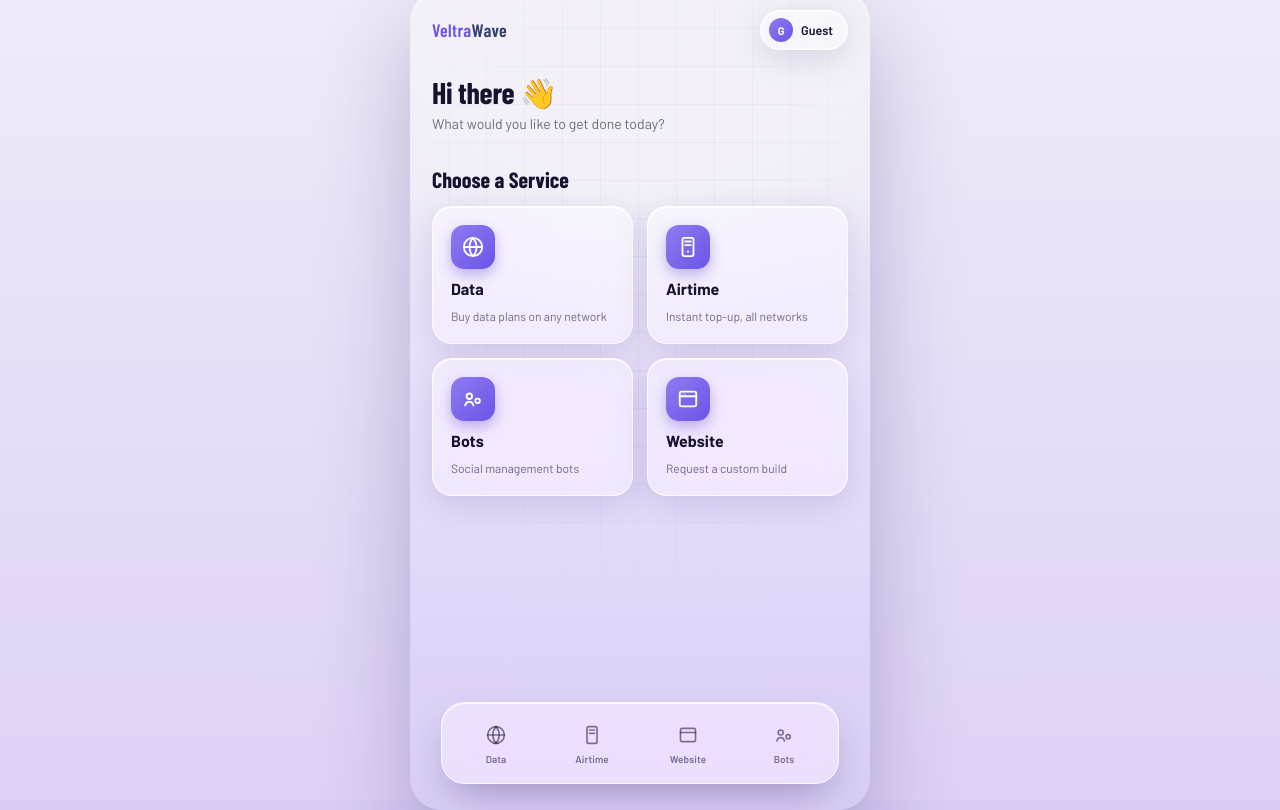
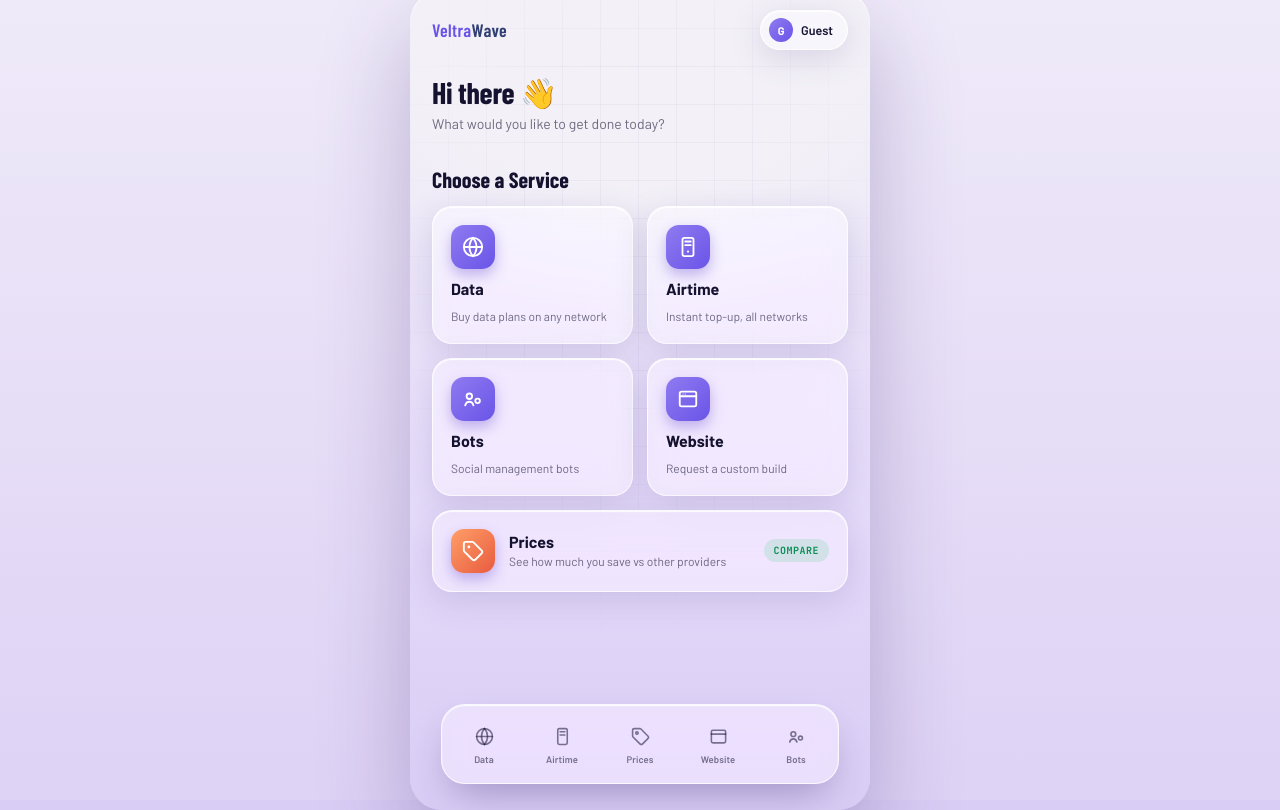
Before and after one commit to Prosperricch/VeltraWave-, a Flask app: page /dashboard in a window 1280 px wide. Run offline with Flask 3, Linux system fonts and the light colour scheme; parts of the project's set-up code (start-up, migrations or seed data) failed here and were passed over; some web fonts are replaced.

Commit message:
Update dashboard.html

```diff
--- a/templates/dashboard.html
+++ b/templates/dashboard.html
@@ -155,6 +155,33 @@
   .svc-tile h3{ margin:0; font-size:16px; font-weight:700; }
   .svc-tile p{ margin:0; font-size:12px; line-height:1.4; color:rgba(21,18,48,0.6); }
 
+  /* Prices tile gets its own accent + spans full width as the 5th tile */
+  .svc-tile.prices{
+    grid-column: 1 / -1;
+    flex-direction:row;
+    align-items:center;
+    gap:14px;
+  }
+  .svc-tile.prices .svc-icon{
+    background:linear-gradient(135deg, #ff9f68, #e85b3f);
+    flex-shrink:0;
+  }
+  .svc-tile.prices .svc-txt h3{ margin:0 0 2px 0; }
+  .svc-tile.prices .svc-txt p{ margin:0; }
+  .svc-tile.prices .svc-badge{
+    margin-left:auto;
+    font-family:'JetBrains Mono', monospace;
+    font-size:10px;
+    font-weight:700;
+    letter-spacing:0.05em;
+    text-transform:uppercase;
+    color:#0f8f57;
+    background:rgba(34,197,94,0.14);
+    padding:5px 10px;
+    border-radius:20px;
+    white-space:nowrap;
+  }
+
   /* ---------- BOTTOM DOCK (cards, each -> a page) ---------- */
   .dock-wrap{
     position:fixed;
@@ -167,8 +194,8 @@
   }
   .dock{
     display:flex;
-    gap:8px;
-    padding:10px;
+    gap:6px;
+    padding:10px 6px;
     border-radius:24px;
     background:var(--glass-bg);
     border:1px solid var(--glass-border);
@@ -182,19 +209,20 @@
     flex-direction:column;
     align-items:center;
     gap:5px;
-    padding:9px 4px 8px;
+    padding:9px 2px 8px;
     border-radius:16px;
     text-decoration:none;
     color:rgba(21,18,48,0.55);
     transition:transform 160ms ease, background 160ms ease, color 160ms ease;
   }
   .dock-item .d-icon{
-    width:26px; height:26px;
+    width:24px; height:24px;
     display:flex; align-items:center; justify-content:center;
   }
-  .dock-item .d-icon svg{ width:20px; height:20px; }
+  .dock-item .d-icon svg{ width:19px; height:19px; }
   .dock-item span.d-label{
-    font-size:10px; font-weight:600; letter-spacing:0.01em;
+    font-size:9.5px; font-weight:600; letter-spacing:0.01em;
+    white-space:nowrap;
   }
   .dock-item.active{
     background:linear-gradient(135deg, var(--purple-1), var(--purple-2));
@@ -260,6 +288,17 @@
         <p>Request a custom build</p>
       </a>
 
+      <a href="{{ url_for('prices_page') }}" class="svc-tile prices">
+        <div class="svc-icon">
+          <svg viewBox="0 0 24 24" fill="none" stroke="#fff" stroke-width="2" stroke-linecap="round" stroke-linejoin="round"><path d="M12.586 2.586A2 2 0 0 0 11.172 2H4a2 2 0 0 0-2 2v7.172a2 2 0 0 0 .586 1.414l8.704 8.704a2.426 2.426 0 0 0 3.42 0l6.58-6.58a2.426 2.426 0 0 0 0-3.42z"/><circle cx="7.5" cy="7.5" r="1.5" fill="#fff" stroke="none"/></svg>
+        </div>
+        <div class="svc-txt">
+          <h3>Prices</h3>
+          <p>See how much you save vs other providers</p>
+        </div>
+        <span class="svc-badge">Compare</span>
+      </a>
+
     </div>
   </section>
 
@@ -276,6 +315,10 @@
       <span class="d-icon"><svg viewBox="0 0 24 24" fill="none" stroke="currentColor" stroke-width="2" stroke-linecap="round" stroke-linejoin="round"><rect x="6" y="2" width="12" height="20" rx="2"/><path d="M9 6h6M9 10h6"/></svg></span>
       <span class="d-label">Airtime</span>
     </a>
+    <a href="{{ url_for('prices_page') }}" class="dock-item">
+      <span class="d-icon"><svg viewBox="0 0 24 24" fill="none" stroke="currentColor" stroke-width="2" stroke-linecap="round" stroke-linejoin="round"><path d="M12.586 2.586A2 2 0 0 0 11.172 2H4a2 2 0 0 0-2 2v7.172a2 2 0 0 0 .586 1.414l8.704 8.704a2.426 2.426 0 0 0 3.42 0l6.58-6.58a2.426 2.426 0 0 0 0-3.42z"/><circle cx="7.5" cy="7.5" r="1.5"/></svg></span>
+      <span class="d-label">Prices</span>
+    </a>
     <a href="{{ url_for('website') }}" class="dock-item">
       <span class="d-icon"><svg viewBox="0 0 24 24" fill="none" stroke="currentColor" stroke-width="2" stroke-linecap="round" stroke-linejoin="round"><rect x="3" y="4" width="18" height="16" rx="2"/><path d="M3 9h18"/></svg></span>
       <span class="d-label">Website</span>
```
